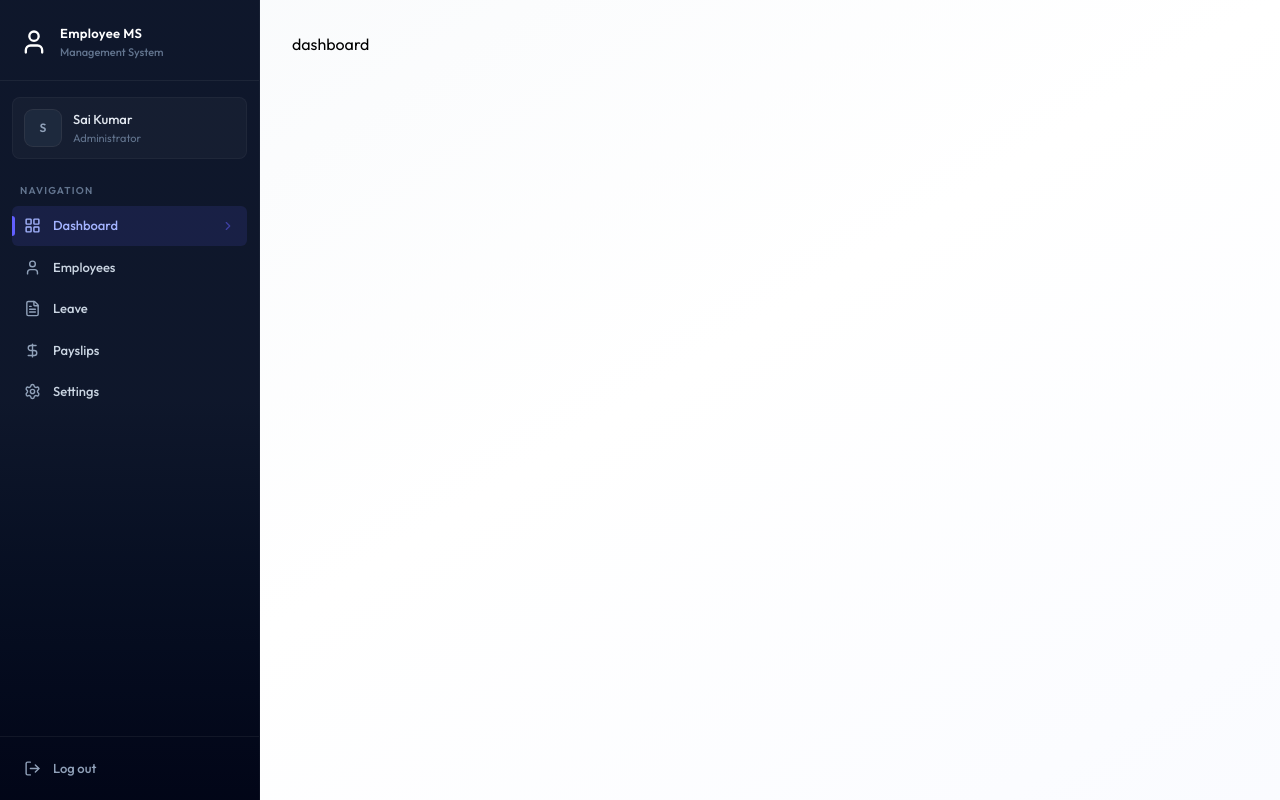
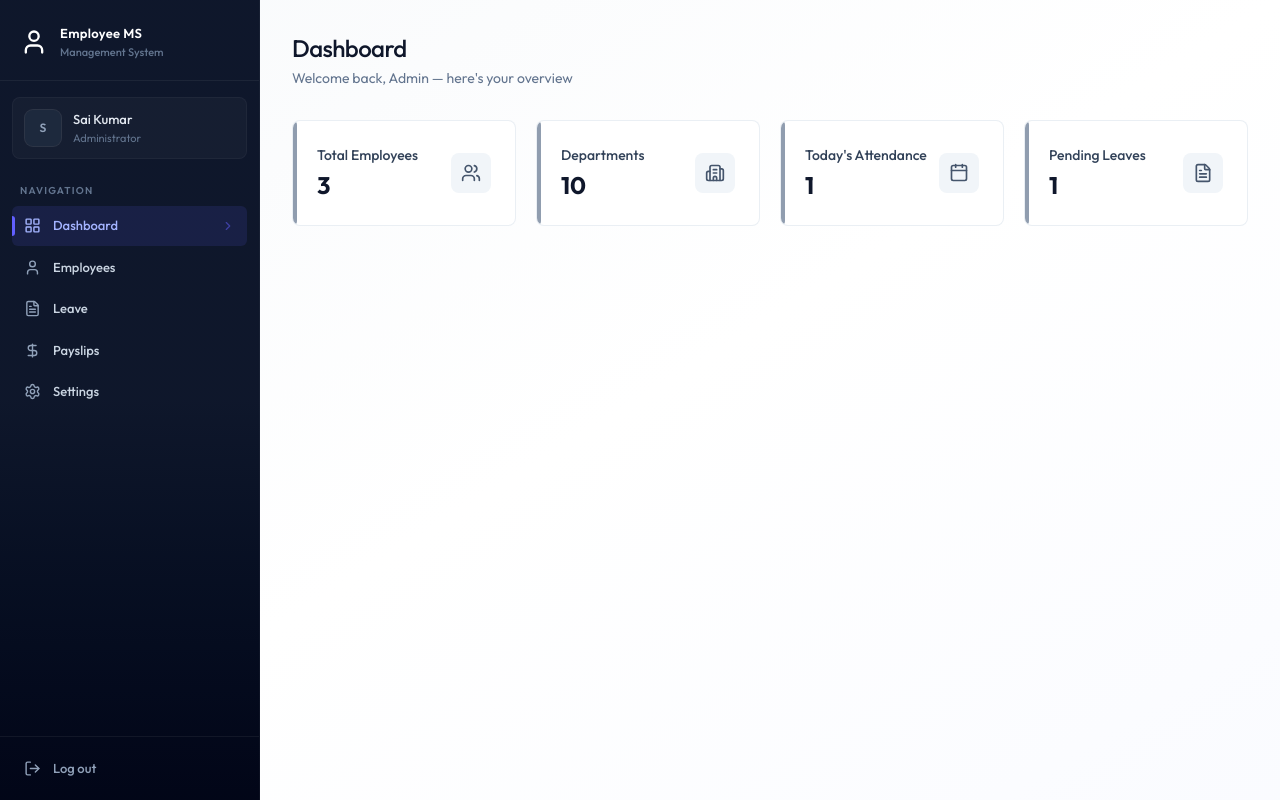
Before and after one commit to saikumar-22-2003/fullstack-EMS, a React (Vite) app: page /dashboard in a window 1280 px wide. Built offline with nearby package versions, Linux system fonts and the light colour scheme.

Commit message:
dashboard Page UI Completed

```diff
--- /dev/null
+++ b/src/components/AdminDashboard.jsx
@@ -0,0 +1,57 @@
+import { Building2Icon, CalendarIcon, FileTextIcon, UsersIcon } from 'lucide-react'
+import React from 'react'
+
+const AdminDashboard = ({ data }) => {
+    const stats = [
+        {
+            icon: UsersIcon,
+            value: data.totalEmployees,
+            label: "Total Employees",
+            description: "Active workforce",
+        },
+        {
+            icon: Building2Icon,
+            value: data.totalDepartments,
+            label: "Departments",
+            description: "Organization units",
+        },
+        {
+            icon: CalendarIcon,
+            value: data.todayAttendance,
+            label: "Today's Attendance",
+            description: "Checked in today",
+        },
+        {
+            icon: FileTextIcon,
+            value: data.pendingLeaves,
+            label: "Pending Leaves",
+            description: "Awaiting approval",
+        },
+    ]
+  return (
+       <div className="animate-fade-in">
+        <div className="page-header">
+            <h1 className='page-title'>Dashboard</h1>
+            <p className="page-subtitle">
+                Welcome back, Admin — here's your overview
+            </p>
+        </div>
+
+        <div className='grid grid-cols-1 sm:grid-cols-2 lg:grid-cols-4 gap-4 sm:gap-5 mb-8'>
+            {stats.map((s)=>(
+                <div key={s.label} className='card card-hover p-5 sm:p-6 relative overflow-hidden group flex items-center justify-between'>
+                    <div>
+                        <div className="absolute left-0 top-0 bottom-0 w-1 rounded-r-full bg-slate-500/70 group-hover:bg-indigo-500/70"/>
+                        <p className='text-sm font-medium text-slate-700'>{s.label}</p>
+                        <p className='text-2xl font-bold text-slate-900 mt-1'>{s.value}</p>
+                    </div>
+                    <s.icon className='size-10 p-2.5 rounded-lg bg-slate-100  text-slate-600 group-hover:bg-indigo-50  group-hover:text-indigo-600 transition-colors duration-200'/>
+                </div>
+            ))}
+        </div>
+
+    </div>
+  )
+}
+
+export default AdminDashboard
--- /dev/null
+++ b/src/components/EmployeeDashboard.jsx
@@ -0,0 +1,65 @@
+import { ArrowRightIcon, CalendarIcon, DollarSignIcon, FileTextIcon } from 'lucide-react';
+import React from 'react'
+import { Link } from 'react-router-dom';
+
+const EmployeeDashboard = ({data}) => {
+    const emp = data.employee;
+
+    const cards = [
+        {
+            icon: CalendarIcon,
+            value: data.currentMonthAttendance,
+            title: "Days Present",
+            subtitle: "This month",
+        },
+        {
+            icon: FileTextIcon,
+            value: data.pendingLeaves,
+            title: "Pending Leaves",
+            subtitle: "Awaiting approval",
+        },
+        {
+            icon: DollarSignIcon,
+            value: data.latestPayslip ? `$${data.latestPayslip.netSalary?.toLocaleString()}` : "N/A",
+            title: "Latest Payslip",
+            subtitle: "Most recent payout",
+        },
+    ]
+
+  return (
+    <div className="animate-fade-in">
+        <div className="page-header">
+            <h1 className='page-title'>Welcome, {emp?.firstName}!</h1>
+            <p className="page-subtitle">
+                {emp?.position} - {emp?.department || "No Department"}
+            </p>
+        </div>
+
+        <div className='grid grid-cols-1 sm:grid-cols-3 gap-4 sm:gap-5 mb-8'>
+            {cards.map((card, index)=>(
+                <div key={index} className='card card-hover p-5 sm:p-6 relative overflow-hidden group flex items-center justify-between'>
+                    <div>
+                        <div className="absolute left-0 top-0 bottom-0 w-1 rounded-r-full bg-slate-500/70 group-hover:bg-indigo-500/70"/>
+                        <p className='text-sm font-medium text-slate-700'>{card.title}</p>
+                        <p className='text-2xl font-bold text-slate-900 mt-1'>{card.value}</p>
+                    </div>
+                    <card.icon className='size-10 p-2.5 rounded-lg bg-slate-100  text-slate-600 group-hover:bg-indigo-50  group-hover:text-indigo-600 transition-colors duration-200'/>
+                </div>
+            ))}
+        </div>
+
+        <div className='flex flex-col sm:flex-row gap-3'>
+            <Link to="/attendance" className='btn-primary text-center inline-flex items-center justify-center gap-2'>
+                Mark Attendance <ArrowRightIcon className="w-4 h-4" />
+            </Link>
+
+            <Link to="/leave" className='btn-secondary text-center'>
+                Apply for Leave
+            </Link>
+        </div>
+
+    </div>
+  )
+}
+
+export default EmployeeDashboard
--- /dev/null
+++ b/src/components/Loading.jsx
@@ -0,0 +1,11 @@
+import React from 'react'
+
+const Loading = () => {
+  return (
+    <div className="flex justify-center h-screen items-center py-12">
+      <div className="animate-spin rounded-full h-8 w-8 border-t-2 border-b-2 border-indigo-500" />
+      </div>
+  )
+}
+
+export default Loading
--- a/src/pages/Dashboard.jsx
+++ b/src/pages/Dashboard.jsx
@@ -1,13 +1,33 @@
+import {useEffect,useState} from "react"
+import { dummyEmployeeDashboardData } from "../assets/assets"
+import { dummyAdminDashboardData } from "../assets/assets"
+import EmployeeDashboard from "../components/EmployeeDashboard"
+import AdminDashboard from "../components/AdminDashboard"
+import Loading from "../components/Loading"
+import toast from "react-hot-toast"
+
+const Dashboard = () => {
+  const [data, setData] = useState(null)
+  const [loading, setLoading] = useState(true)
+
+  useEffect(() => {
+    setData(dummyAdminDashboardData)
+    // setData(dummyEmployeeDashboardData)
+    setTimeout(() => {
+      setLoading(false)
+    }, 1000)
+  }, [])
+  if(loading) return <Loading/>
+  if(!data) return <p className="text-center text-slate-500 py-12">Failed to load dashboard</p>
+
+  if(data.role === "ADMIN"){
+    return <AdminDashboard data={data}/>
+  }else{
+    return <EmployeeDashboard data={data}/>
+  }
+
+}
 
 
-const Dashboard = () => {
-  return (
-
-    <div>
-      dashboard
-
-    </div>
-  )
-}
 
 export default Dashboard
```
